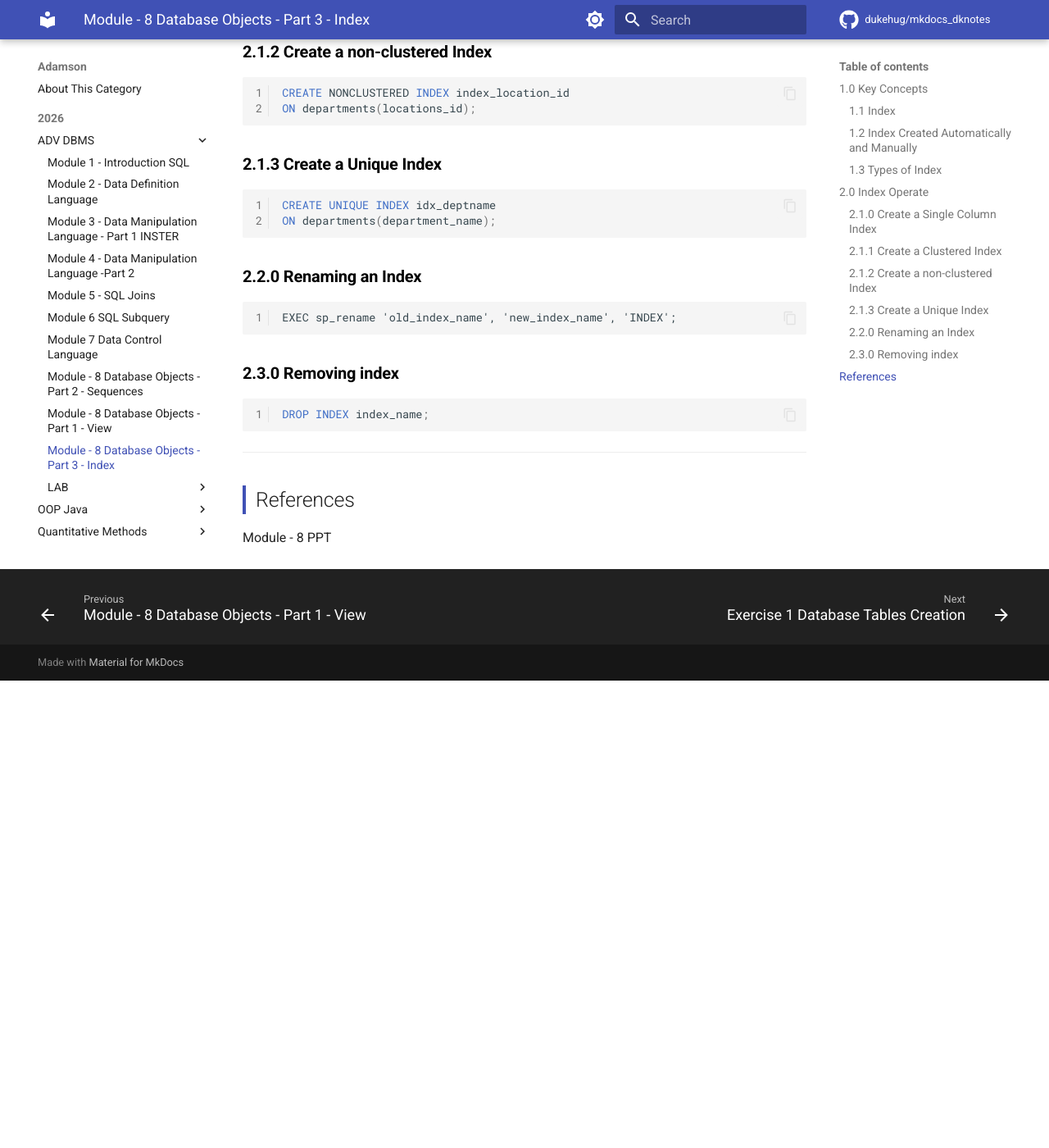
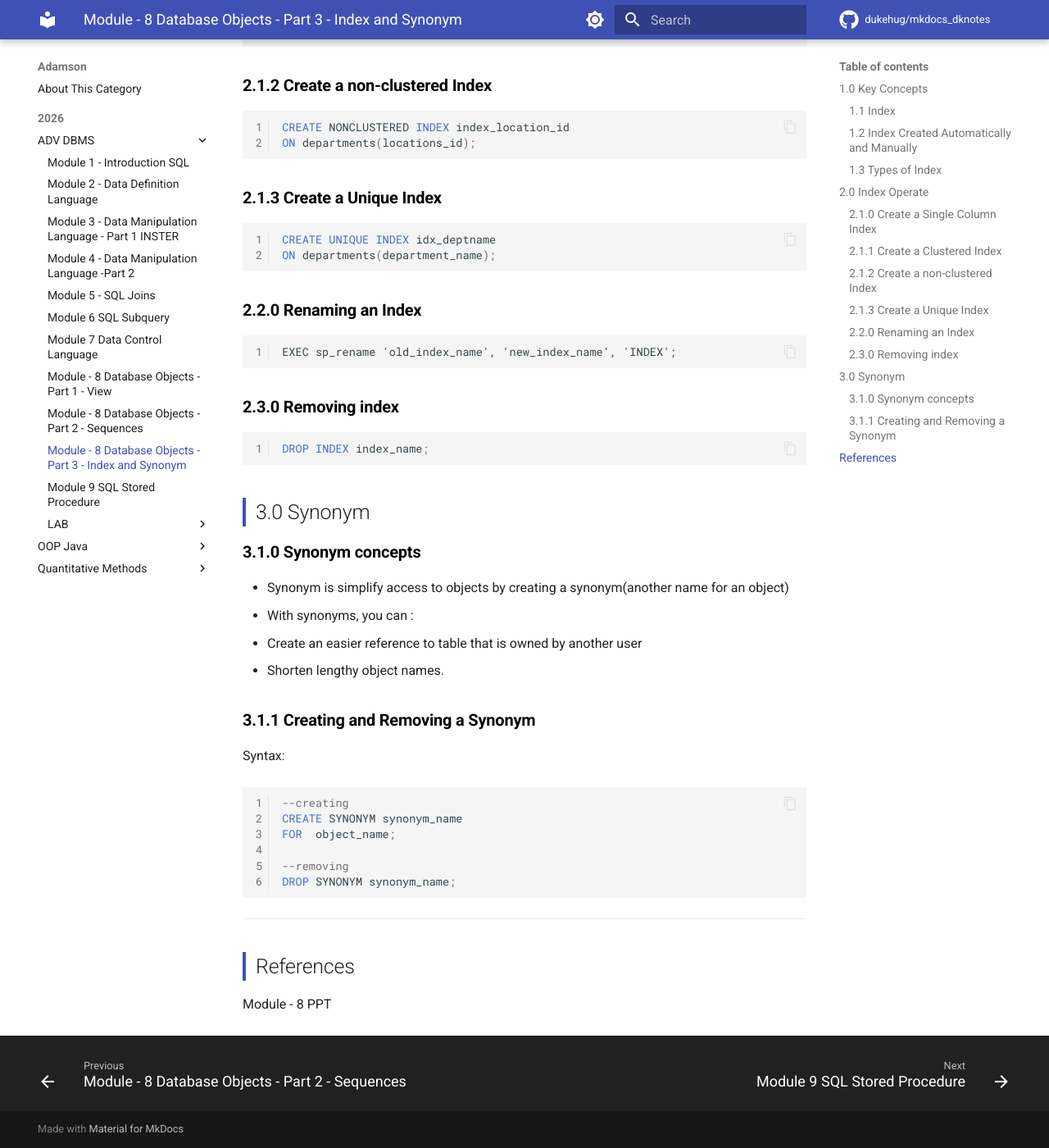
Before and after one commit to dukehug/mkdocs_dknotes, an MkDocs documentation site: the page built from docs/Adamson/2026/ADV_DBMS/Module-8-DatabaseObjects-Part-3-Index.md, in a window 1280 px wide and 1400 px high, scrolled down 1525 px. Shown: the whole window at 82% size. Built offline with MkDocs 1.6.1 and Material for MkDocs 9.7.7, drawn with Linux system fonts in a browser that asks for light colours; comment, search, counter and statistics services are not loaded; before the commit the page ends 2355 px from its top, so only the background shows below that; some of the changed text lies outside the part shown.

````diff
--- a/docs/Adamson/2026/ADV_DBMS/Module-8-DatabaseObjects-Part3-Index.md
+++ b/docs/Adamson/2026/ADV_DBMS/Module-8-DatabaseObjects-Part-3-Index.md
@@ -1,5 +1,5 @@
 
-# Module - 8  Database Objects - Part 3 - Index
+# Module - 8  Database Objects - Part 3 - Index and Synonym
 
 2026-04-08 13:21
 
@@ -76,6 +76,27 @@ EXEC sp_rename 'old_index_name', 'new_index_name', 'INDEX';
 DROP INDEX index_name;
 ```
 
+## 3.0 Synonym
+
+### 3.1.0 Synonym concepts
+
+- Synonym is simplify access to objects by creating a synonym(another name for an object)
+- With synonyms, you can :
+- Create an easier reference to table that is owned by another user
+- Shorten lengthy object names.
+
+### 3.1.1 Creating and Removing a Synonym
+
+Syntax:
+
+```sql
+--creating
+CREATE SYNONYM synonym_name
+FOR  object_name;
+
+--removing
+DROP SYNONYM synonym_name;
+```
 
 
 ----
````
Also changed, not shown: docs/Adamson/2026/ADV_DBMS/Module-9-SQL-StoredProcedure.md (added, +123 -0 lines), docs/Adamson/2026/ADV_DBMS/Module-8-DatabaseObjects-Part-1-View.md (renamed from docs/Adamson/2026/ADV_DBMS/Module-8-DatabaseObjects-Part1-View.md).
